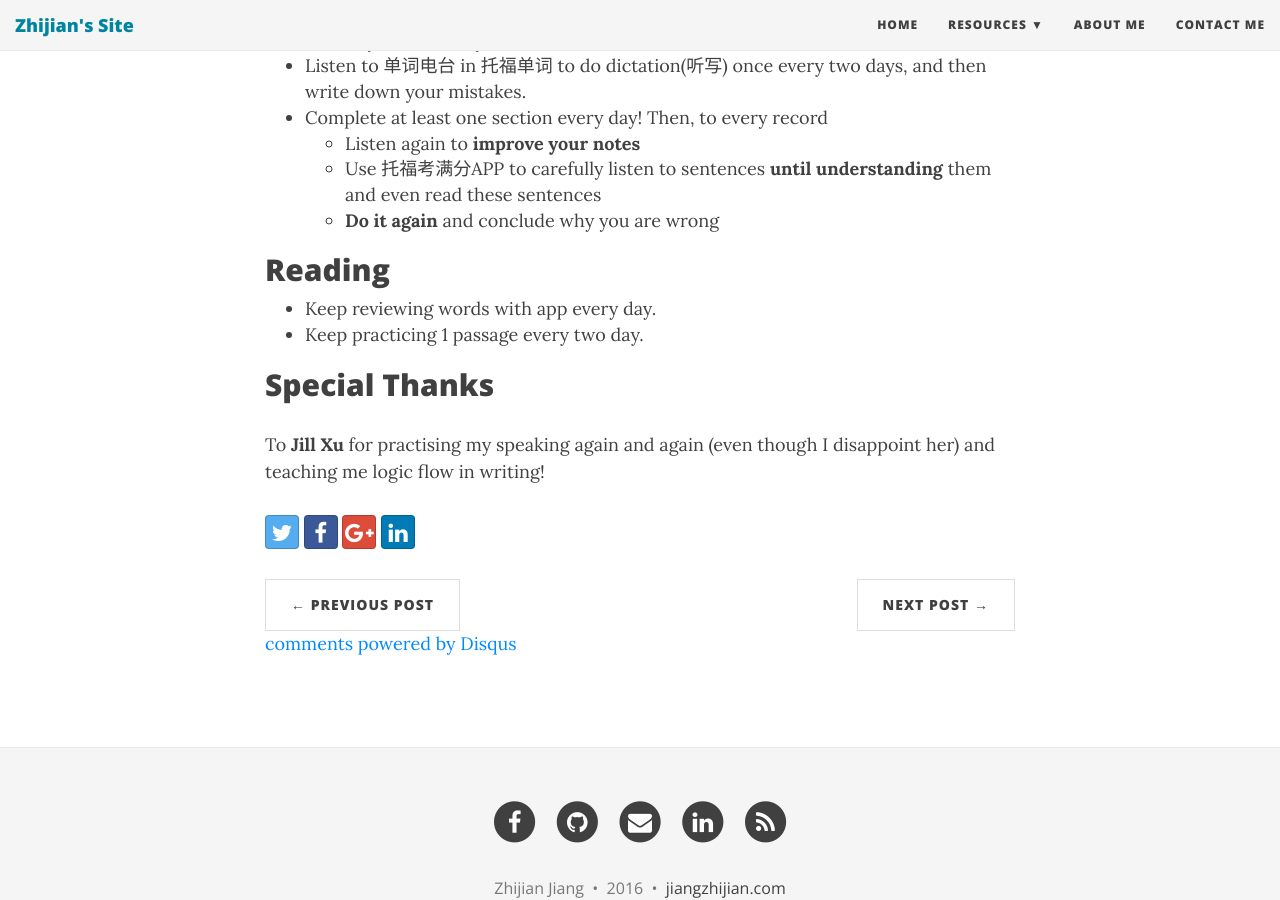
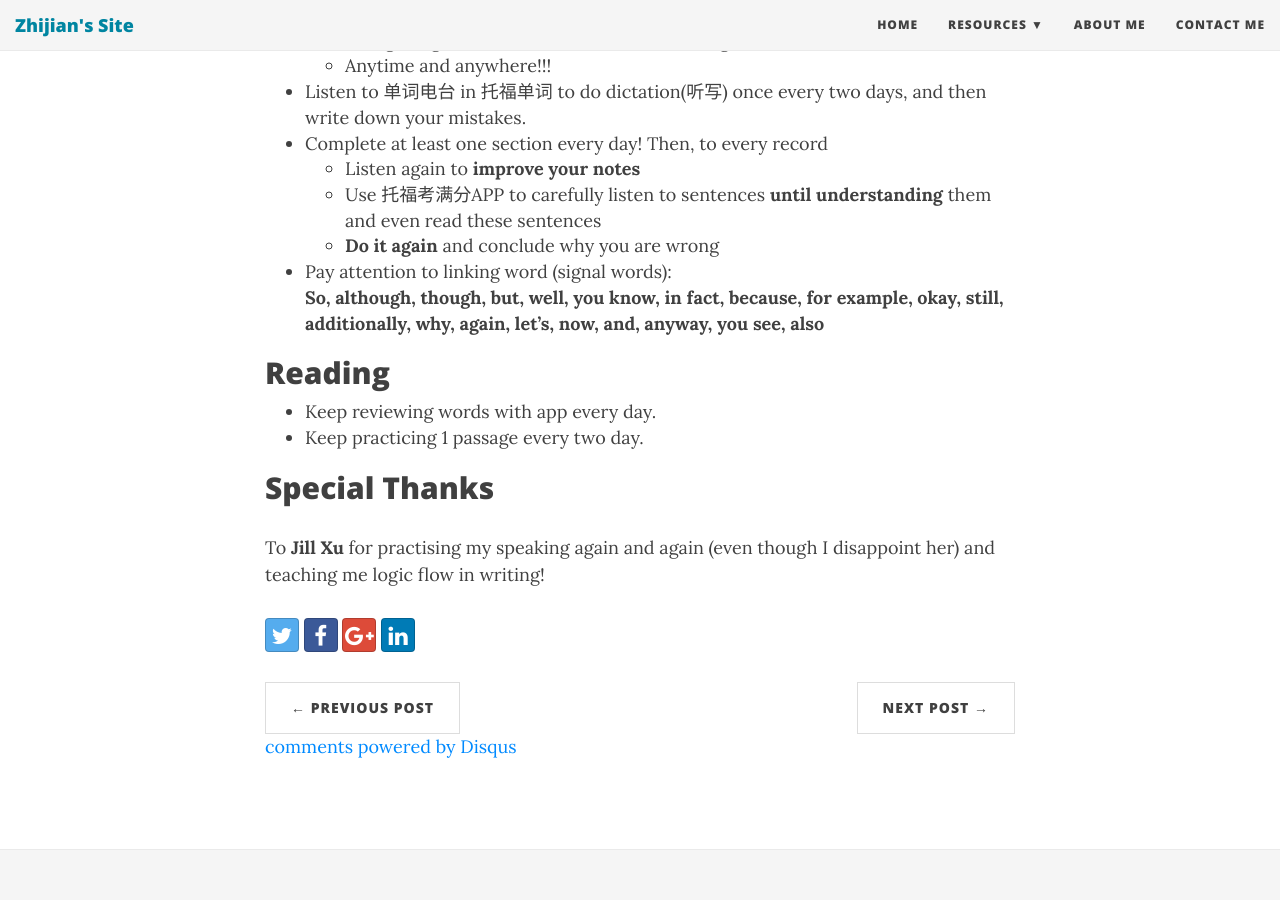
Before and after one commit to softwarelight/ZhijianJiang, a Jekyll site: the page built from _posts/fly_overseas/2016-09-24-TOEFL-Experience.md, in a window 1280 px wide and 900 px high, scrolled down 3788 px. Built offline with Jekyll 4.4.1, drawn with Linux system fonts in a browser that asks for light colours; nearby versions of some CDN libraries; comment, search, counter and statistics services are not loaded; some of the changed text lies outside the part shown.

Commit message:
add linking words of listening

```diff
--- a/_posts/fly_overseas/2016-09-24-TOEFL-experience.md
+++ b/_posts/fly_overseas/2016-09-24-TOEFL-Experience.md
@@ -117,6 +118,8 @@ Actually, I am very surprised that I can get that high marks.
    * Listen again to **improve your notes**
    * Use 托福考满分APP to carefully listen to sentences **until understanding** them and even read these sentences
    * **Do it again** and conclude why you are wrong
+* Pay attention to linking word (signal words):
+   **So, although, though, but, well, you know, in fact, because, for example, okay, still, additionally, why, again, let's, now, and, anyway, you see, also**
 
 ## Reading
 * Keep reviewing words with app every day.
```
Also changed, not shown: other parts of _posts/fly_overseas/2016-09-24-TOEFL-Experience.md (+1 -0 lines).
